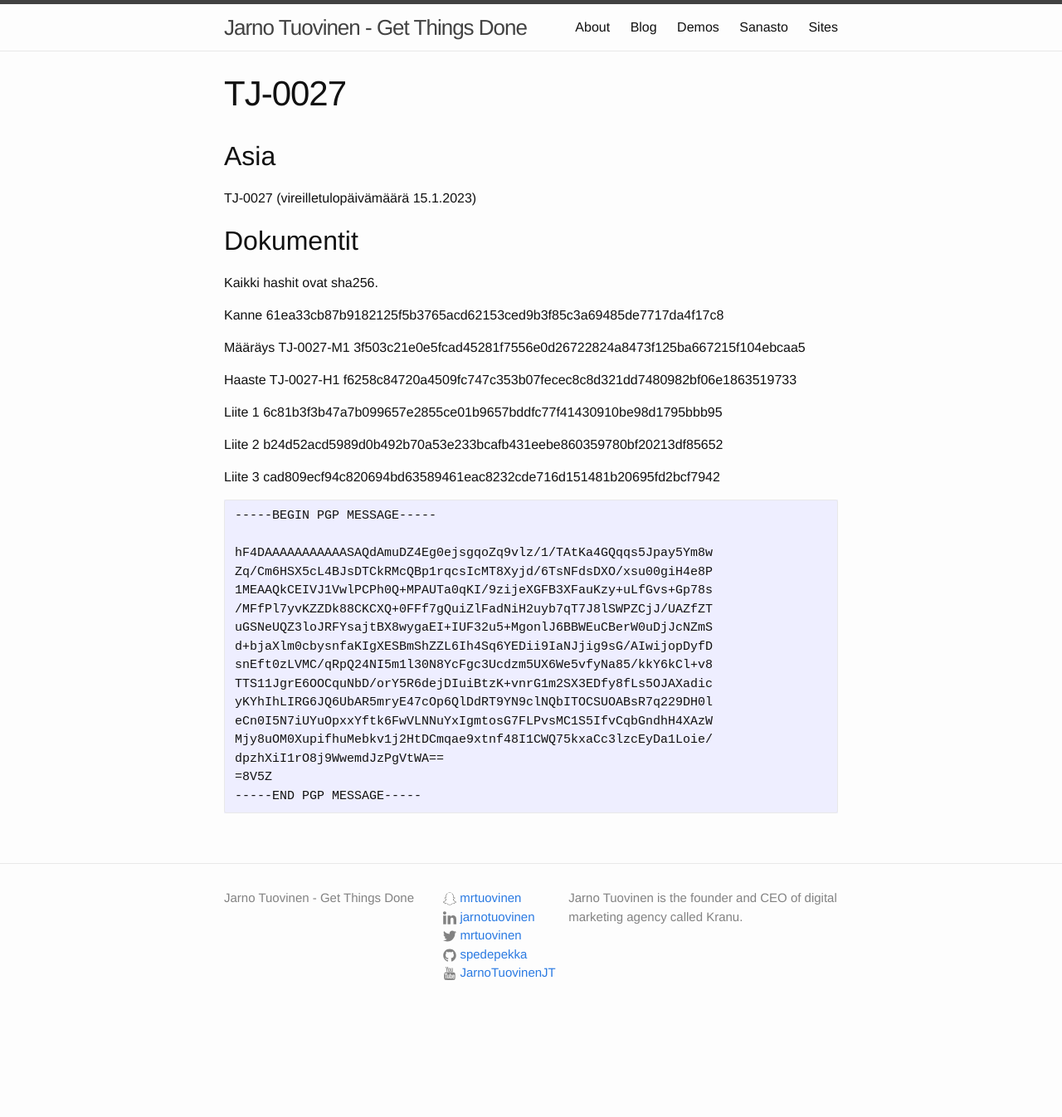
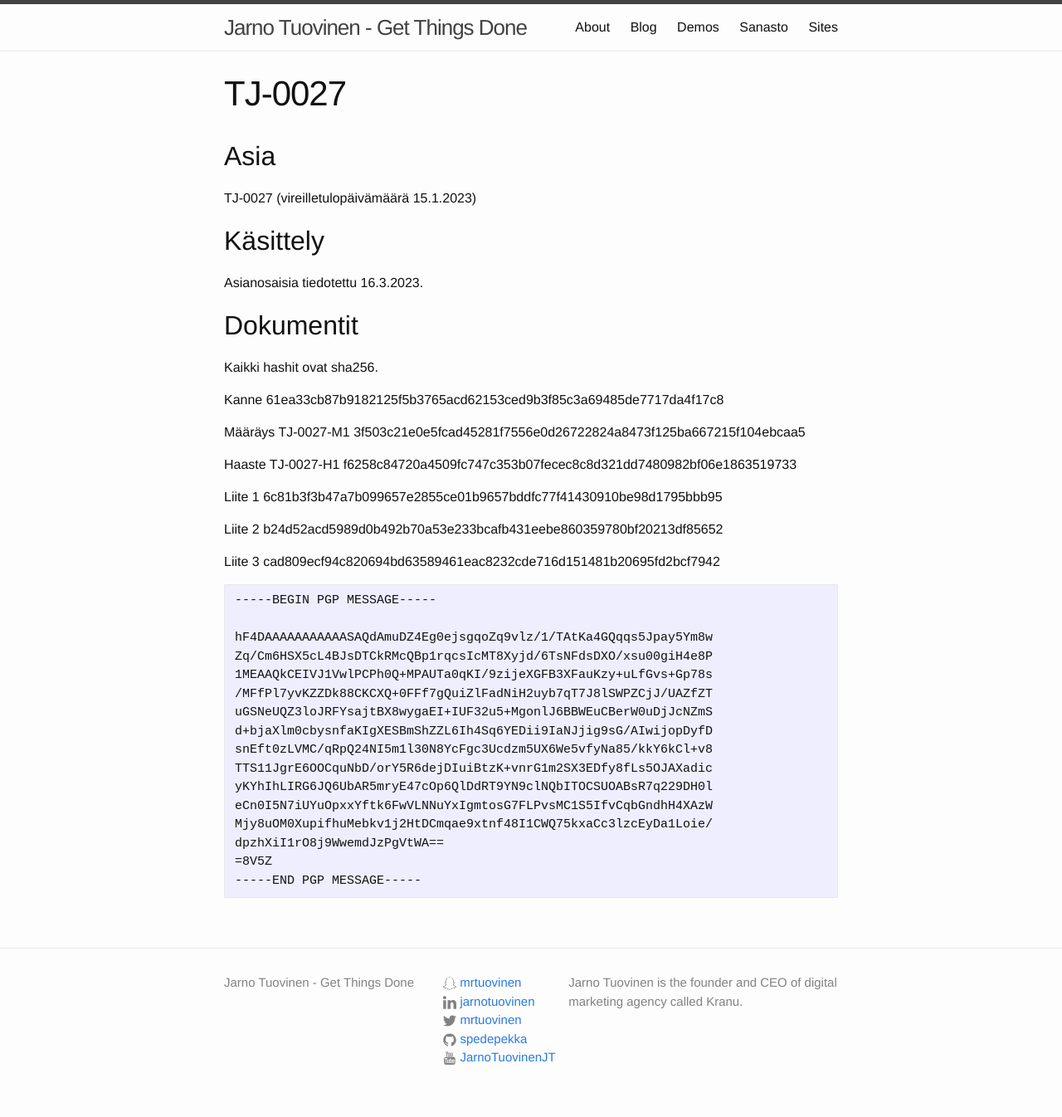
Before and after one commit to spedepekka/spedepekka.github.io, a Jekyll site: the page built from TJ-0027.md, in a window 1280 px wide. Shown: the whole page at 83% size. Built offline with Jekyll 4.4.1, drawn with Linux system fonts in a browser that asks for light colours; before the commit the page ends 1244 px from its top, so only the background shows below that.

Commit message:
Update TJ-0027

```diff
--- a/TJ-0027.md
+++ b/TJ-0027.md
@@ -8,6 +8,10 @@ in_headers: false
 ## Asia
 
 TJ-0027 (vireilletulopäivämäärä 15.1.2023)
+
+## Käsittely
+
+Asianosaisia tiedotettu 16.3.2023.
 
 ## Dokumentit
 
```
